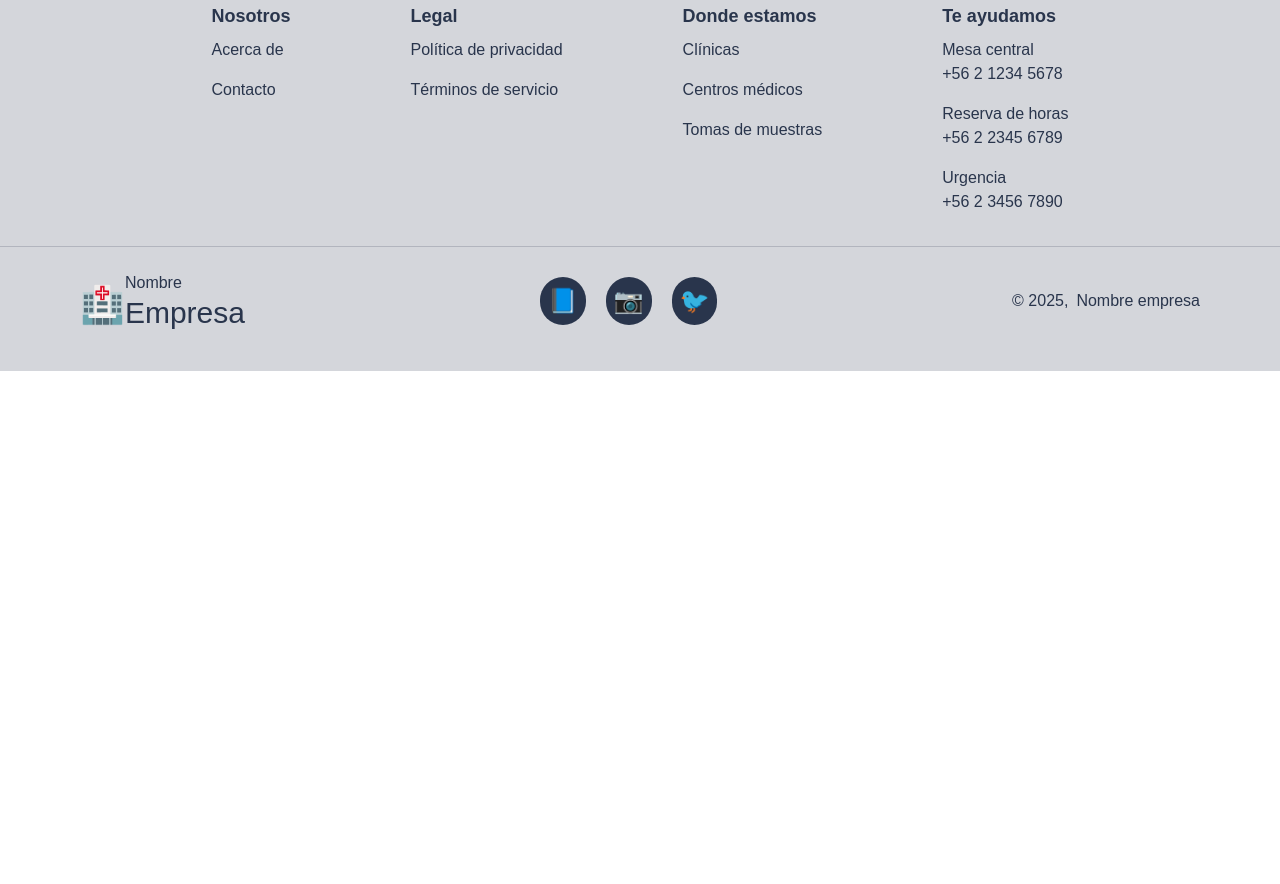
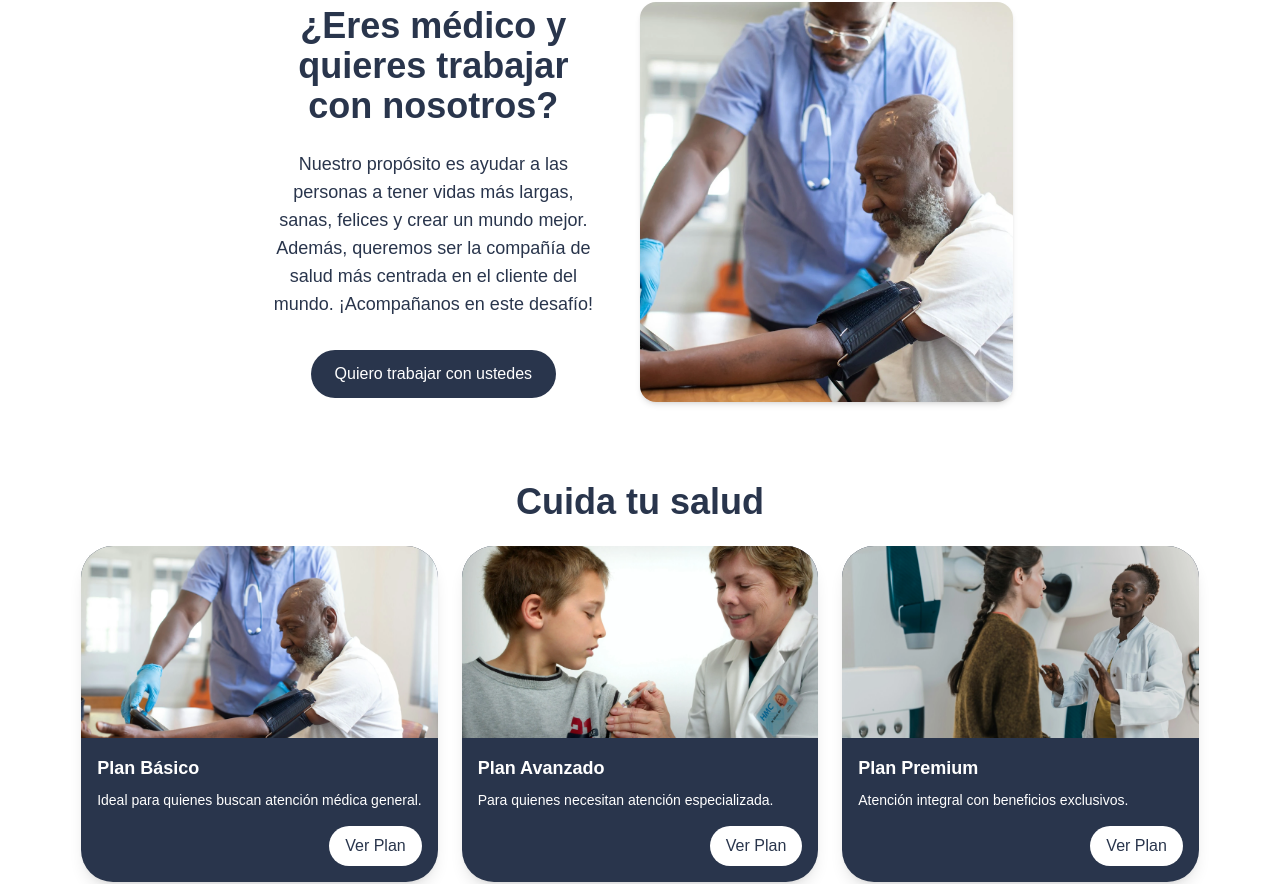
Before and after one commit to Clinica-GONISOMA/frontend-web-patient, a Next.js app: page / in a window 1280 px wide. Shown: the part 1139-2023 px from the top of the page. Before the commit the page ends 1510 px from the top, so only its background shows below. Built offline with nearby package versions, Linux system fonts and the light colour scheme.

Commit message:
[ADD] new modules to homepage

```diff
--- a/src/app/page.tsx
+++ b/src/app/page.tsx
@@ -2,6 +2,7 @@
 
 import Carousel from "./components/Carousel";
 import ImageTopCard from "./components/ImageTopCard";
+import Image from 'next/image';
 
 
 export default function Home() {
@@ -45,6 +46,53 @@ export default function Home() {
         </div>
 
       </div>
+      <div className="flex my-10 text-center justify-center">
+        <div className="w-1/3 flex flex-col justify-center pr-10 items-center">
+          <h1 className="text-4xl font-bold mb-6">¿Eres médico y quieres trabajar con nosotros?</h1>
+          <p className="text-lg mb-8">Nuestro propósito es ayudar a las personas a tener vidas más largas,
+            sanas, felices y crear un mundo mejor. Además, queremos ser la compañía de
+            salud más centrada en el cliente del mundo. ¡Acompañanos en este desafío!</p>
+          <button className="bg-[var(--color-foreground)] text-[var(--color-background)] px-6 py-3 rounded-full w-fit cursor-pointer">
+            Quiero trabajar con ustedes
+          </button>
+        </div>
+
+        <div className="w-1/3 relative h-[400px]">
+          <Image
+            src={"/images/patient-1.webp"}
+            alt={"Imagen de médico"}
+            fill
+            className="object-cover rounded-2xl shadow-md"
+          />
+        </div>
+      </div>
+      <div className="my-10 text-center">
+        <h1 className="text-4xl font-bold mb-6">Cuida tu salud</h1>
+        <div className="grid grid-cols-1 md:grid-cols-2 lg:grid-cols-3 gap-6">
+          <ImageTopCard
+            imageSrc="/images/patient-1.webp"
+            title="Plan Básico"
+            description="Ideal para quienes buscan atención médica general."
+            buttonText="Ver Plan"
+            onButtonClick={() => alert('Plan Básico seleccionado')}
+          />
+          <ImageTopCard
+            imageSrc="/images/patient-2.webp"
+            title="Plan Avanzado"
+            description="Para quienes necesitan atención especializada."
+            buttonText="Ver Plan"
+            onButtonClick={() => alert('Plan Avanzado seleccionado')}
+          />
+          <ImageTopCard
+            imageSrc="/images/patient-3.webp"
+            title="Plan Premium"
+            description="Atención integral con beneficios exclusivos."
+            buttonText="Ver Plan"
+            onButtonClick={() => alert('Plan Premium seleccionado')}
+          />
+        </div>
+
+      </div>
     </div>
   );
 }
```
